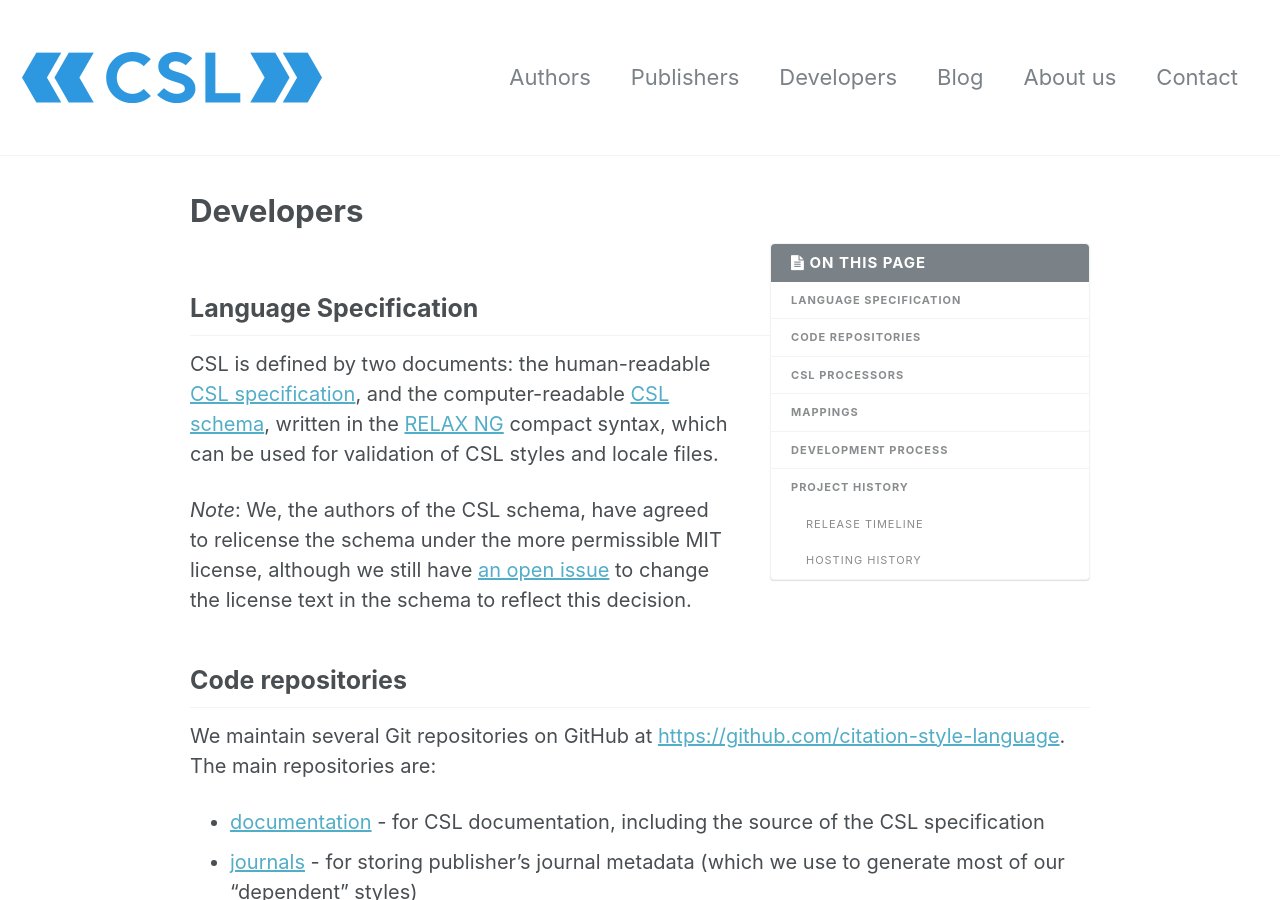
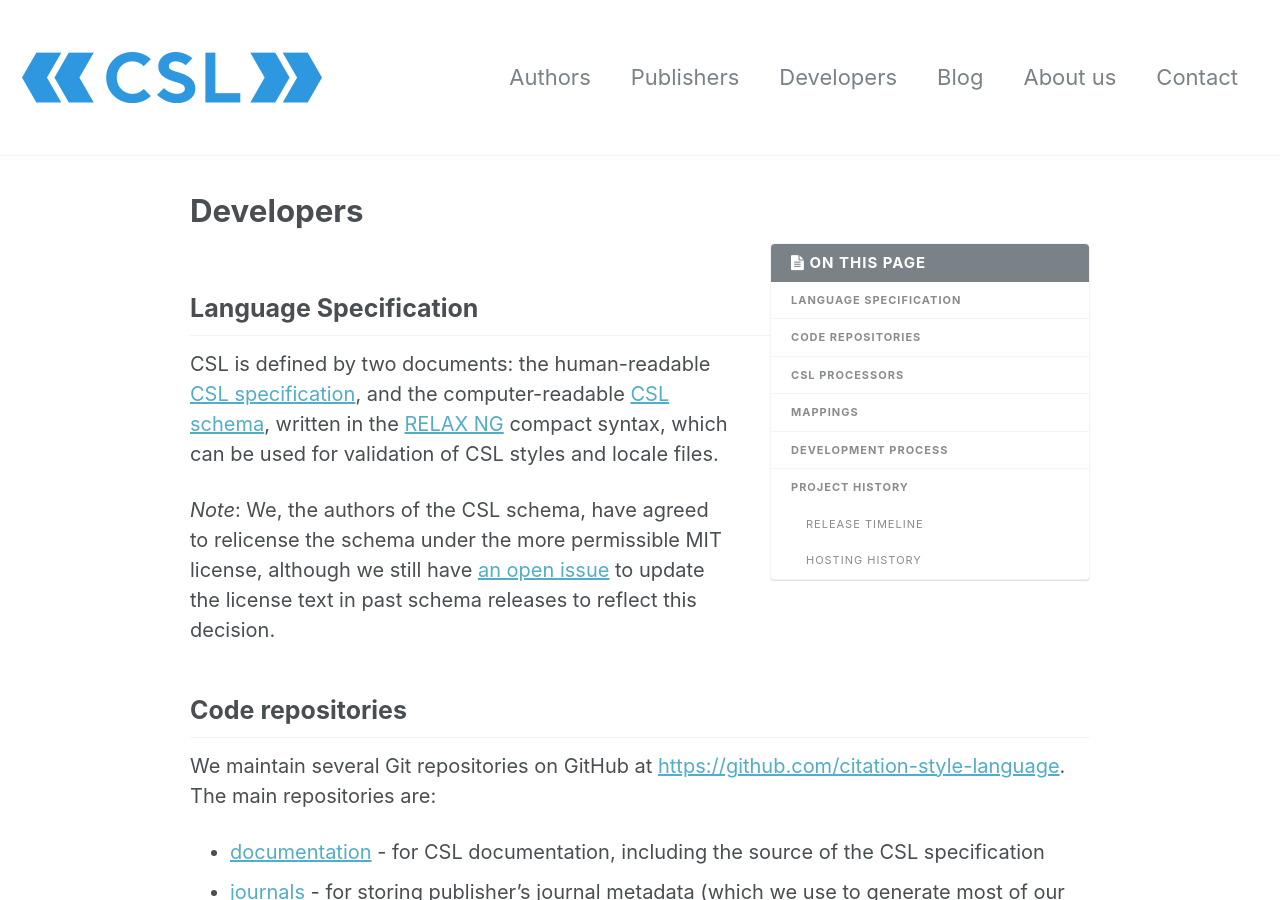
Before and after one commit to citation-style-language/citation-style-language.github.io, a Jekyll site: the page built from _pages/developers.md, in a window 1280 px wide and 900 px high. Built offline with Jekyll 4.4.1, drawn with Linux system fonts in a browser that asks for light colours.

Commit message:
Update developers.md

```diff
--- a/_pages/developers.md
+++ b/_pages/developers.md
@@ -10,7 +10,7 @@
 
 CSL is defined by two documents: the human-readable [CSL specification](http://docs.citationstyles.org/en/1.0.1/specification.html), and the computer-readable [CSL schema](https://github.com/citation-style-language/schema/tree/v1.0.1), written in the [RELAX NG](http://relaxng.org/) compact syntax, which can be used for validation of CSL styles and locale files.
 
-_Note_: We, the authors of the CSL schema, have agreed to relicense the schema under the more permissible MIT license, although we still have [an open issue](https://github.com/citation-style-language/schema/issues/126) to change the license text in the schema to reflect this decision.
+_Note_: We, the authors of the CSL schema, have agreed to relicense the schema under the more permissible MIT license, although we still have [an open issue](https://github.com/citation-style-language/schema/issues/126) to update the license text in past schema releases to reflect this decision.
 
 ## Code repositories
 
```
